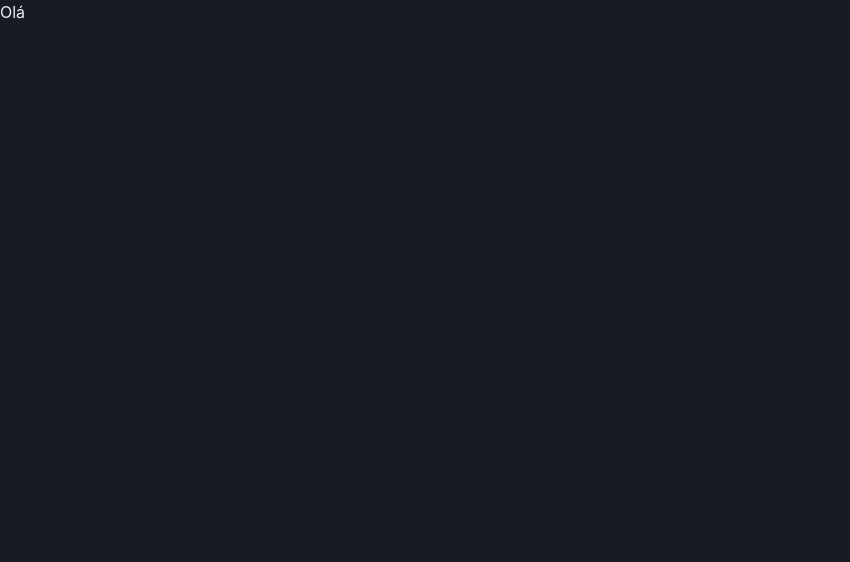
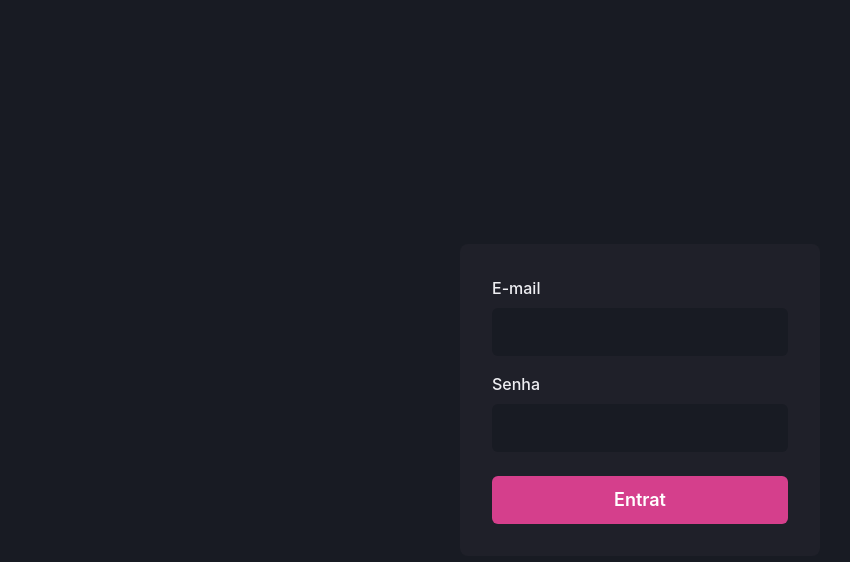
Before and after one commit to RDMotta/dashrdm, a Next.js app: page / in a window 1280 px wide. Shown: the top 562 px of the page, without its empty margins (0-850 px from the left). Built offline with nearby package versions, Linux system fonts and the light colour scheme.

Commit message:
create component Input and view SignIn

```diff
--- /dev/null
+++ b/src/components/Input.tsx
@@ -0,0 +1,26 @@
+import { FormLabel, FormControl, Input as ChakraInput, InputProps as ChakraInputProps }  from '@chakra-ui/react'
+
+interface InputProps extends ChakraInputProps {
+    name: string;
+    label?: string;
+}
+
+export function Input({ name, label, ...rest} : InputProps) {
+    return (
+        <FormControl>
+         { !!label && <FormLabel htmlFor={name}>{label}</FormLabel>}
+          <ChakraInput
+            id={name}
+            name={name}
+            focusBorderColor="pink.500"
+            bgColor="gray.900"
+            variant="filled"
+            _hover={{
+              bgColor:'gray.900'
+            }}
+            size="lg"
+            {...rest}
+          />
+        </FormControl>
+    );
+}
--- a/src/pages/index.tsx
+++ b/src/pages/index.tsx
@@ -1,5 +1,30 @@
-export default function Home() {
+import { Flex , Button, Stack } from '@chakra-ui/react'
+import { Input } from '../components/Input'
+
+export default function SignIn() {
   return (
-   <h1>Olá</h1>
+   <Flex
+    w="100vw"
+    h="100vh"
+    align="center"
+    justify="center"
+   >
+
+    <Flex
+      as="form"
+      width="100%"
+      maxWidth={360}
+      bg="gray.800"
+      p="8"
+      borderRadius={8}
+      flexDir="column"
+    >
+      <Stack spacing="4">
+        <Input name="email" type="email" label="E-mail"/>
+        <Input name="password" type="password" label="Senha"/>
+      </Stack>
+      <Button type="submit" mt="6" colorScheme="pink" size="lg">Entrat</Button>
+    </Flex>
+  </Flex>
   )
 }
```
